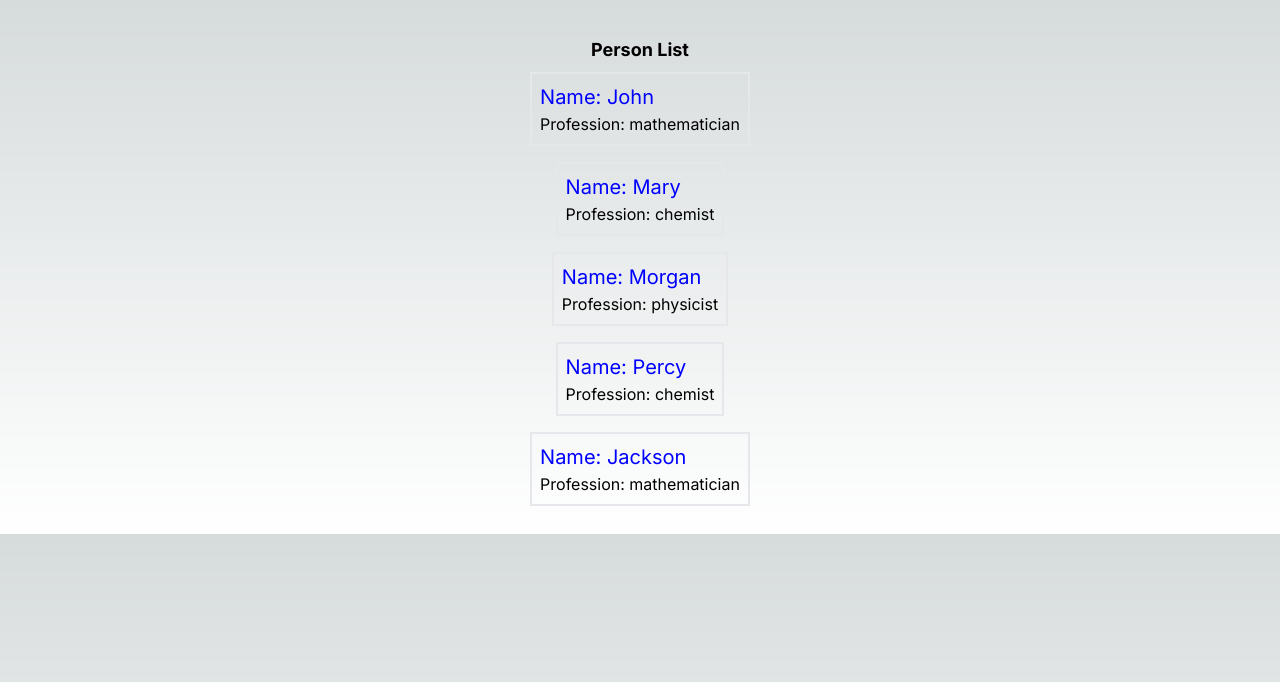
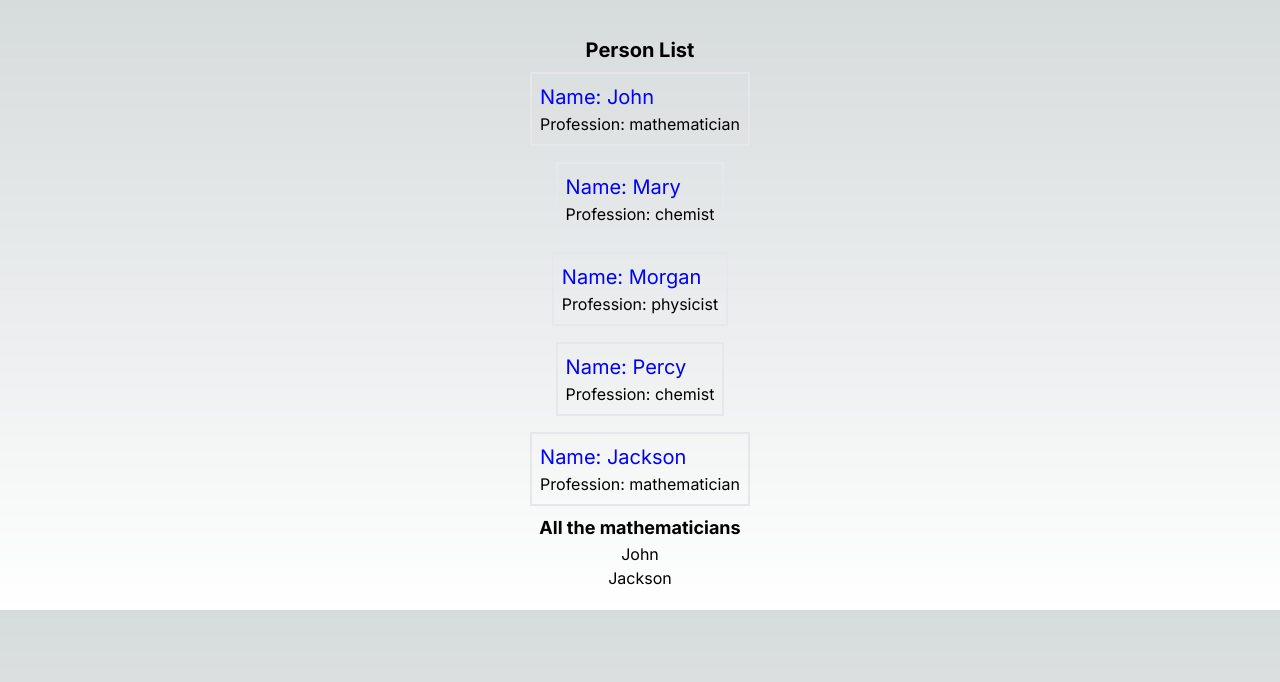
Before and after one commit to mspdl/reactjs-first_project, a Next.js app: page / in a window 1280 px wide. Shown: the top 682 px of the page. Built offline with nearby package versions, Linux system fonts and the light colour scheme.

Commit message:
Filtering lists

```diff
--- a/src/components/PersonList.tsx
+++ b/src/components/PersonList.tsx
@@ -5,10 +5,16 @@ import Person from "./Person";
 const PersonList = () => {
   return (
     <div className="flex items-center flex-col m-5">
-      <h1 className="font-bold text-lg">Person List</h1>
+      <h1 className="font-bold text-xl">Person List</h1>
       {personList.map(({ name, profession }: PersonType) => (
         <Person name={name} profession={profession} />
       ))}
+      <h2 className="font-bold text-lg">All the mathematicians</h2>
+      {personList
+        .filter((person) => person.profession === "mathematician")
+        .map((mathematician) => (
+          <p>{mathematician.name}</p>
+        ))}
     </div>
   );
 };
```
